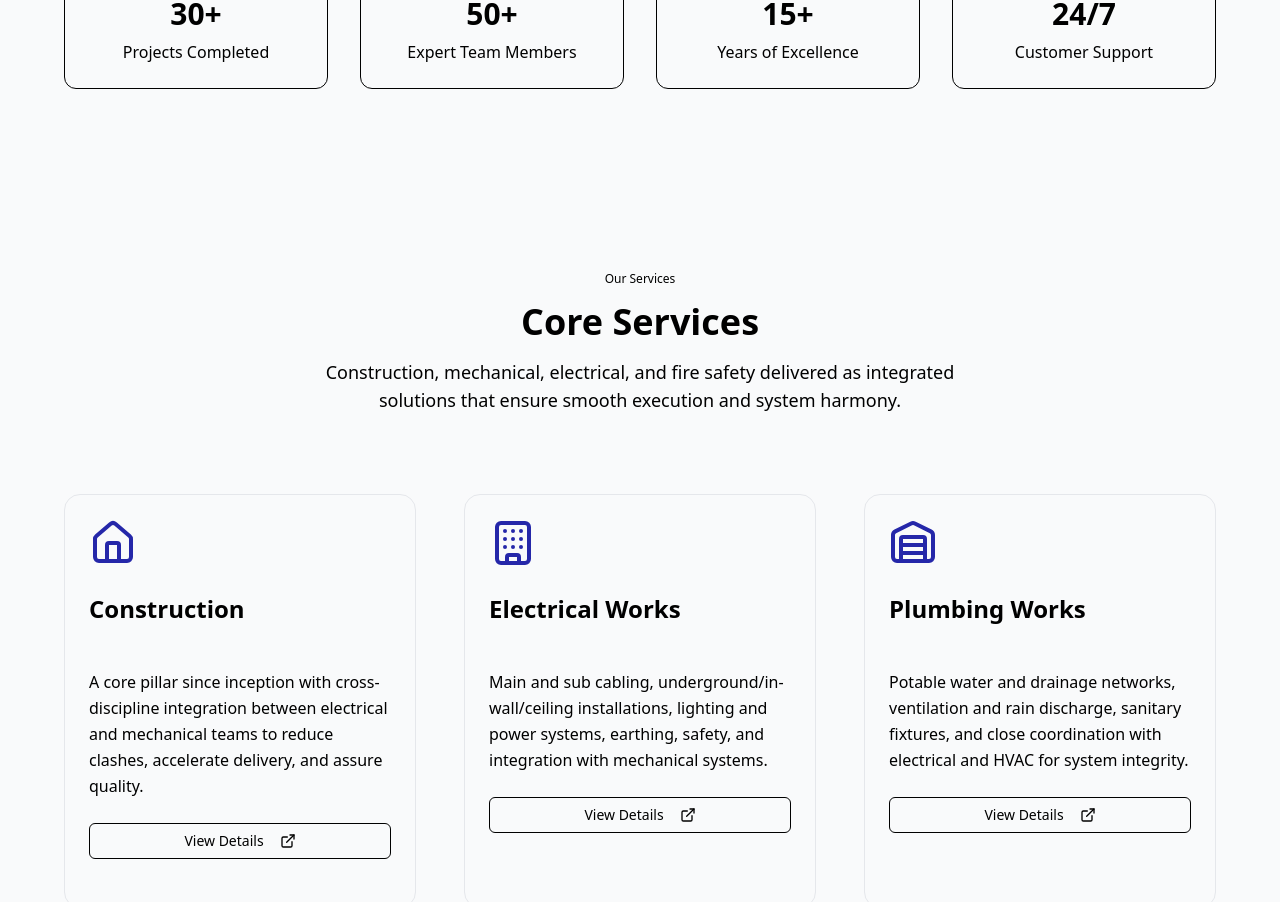
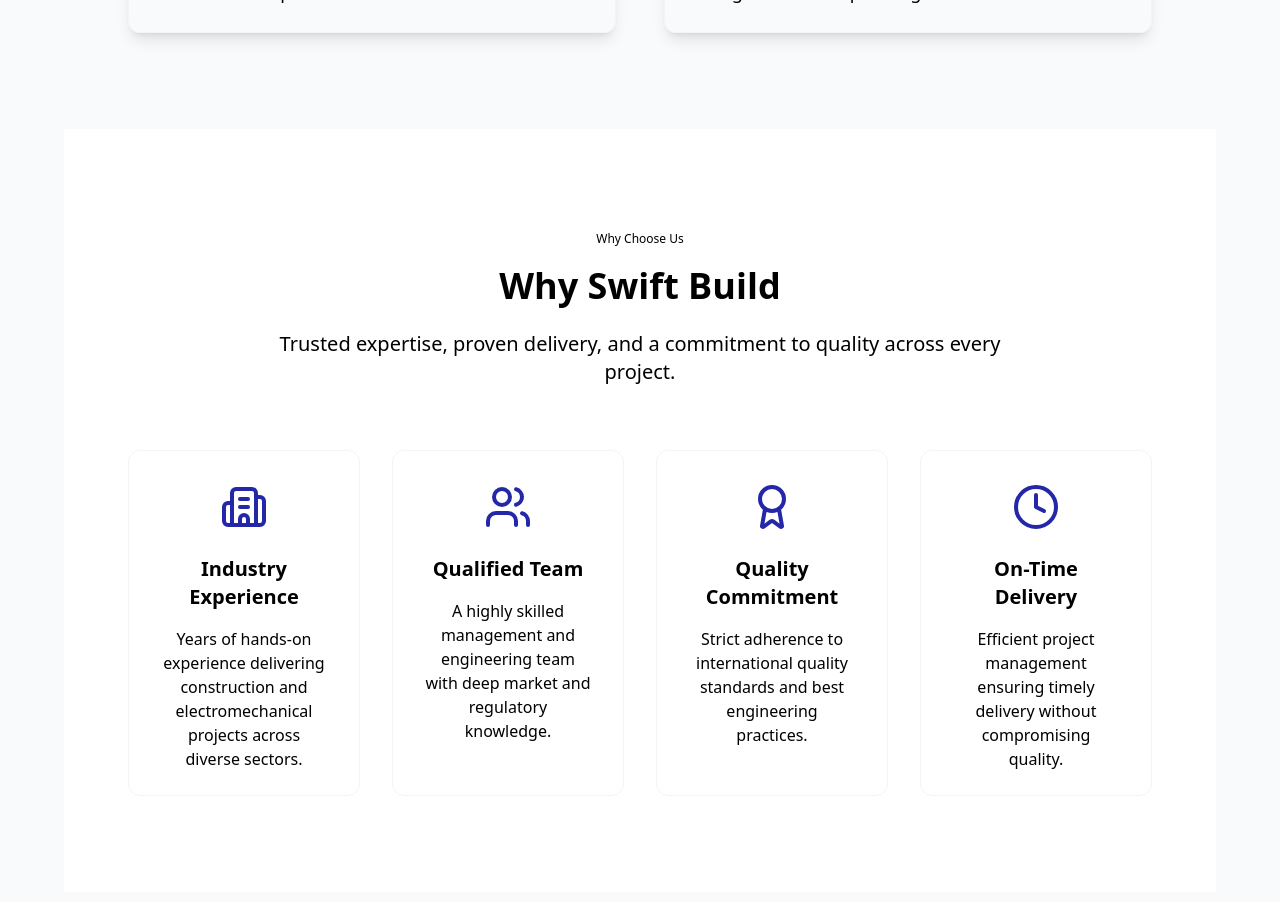
Before and after one commit to mostafa-hwary/Swift_Bulid, a React (Vite) app: page / in a window 1280 px wide. Shown: the part 3740-4642 px from the top of the page. Built offline with nearby package versions, Linux system fonts and the light colour scheme.

Commit message:
Why Swift Build Section

```diff
--- a/src/components/About.tsx
+++ b/src/components/About.tsx
@@ -63,6 +63,18 @@
               className="rounded-lg shadow-2xl w-full h-[400px] object-cover"
             />
           </div>
+        </div>
+
+        <div className="grid sm:grid-cols-2 lg:grid-cols-4 gap-8">
+          {stats.map((stat, index) => (
+            <Card key={index} className="text-center">
+              <CardContent className="pt-6">
+                <stat.icon className="h-12 w-12 text-[#2527A9] mx-auto mb-4" />
+                <div className="text-3xl font-bold mb-2">{stat.number}</div>
+                <p className="text-muted-foreground">{stat.label}</p>
+              </CardContent>
+            </Card>
+          ))}
         </div>
 
         {/* ===== Company History Section (Enhanced) ===== */}
@@ -197,19 +209,79 @@
           </div>
         </section>
 
+        {/* ===== Why Swift Build Section ===== */}
+        <section className="py-24 bg-white">
+          <div className="container px-8 lg:px-16">
+            <div className="text-center mb-16">
+              <Badge variant="secondary" className="mb-4">
+                {t("why.badge")}
+              </Badge>
+              <h2 className="text-4xl font-bold mb-6">
+                {t("why.title")}
+              </h2>
+              <p className="text-xl text-muted-foreground max-w-3xl mx-auto">
+                {t("why.subtitle")}
+              </p>
+            </div>
+
+            <div className="grid sm:grid-cols-2 lg:grid-cols-4 gap-8">
+              {/* Card 1 */}
+              <Card className="hover:shadow-xl transition-shadow border border-gray-100">
+                <CardContent className="p-8 text-center">
+                  <Building2 className="h-12 w-12 text-[#2527A9] mx-auto mb-6" />
+                  <h3 className="text-xl font-bold mb-4">
+                    {t("why.reason1.title")}
+                  </h3>
+                  <p className="text-muted-foreground">
+                    {t("why.reason1.desc")}
+                  </p>
+                </CardContent>
+              </Card>
+
+              {/* Card 2 */}
+              <Card className="hover:shadow-xl transition-shadow border border-gray-100">
+                <CardContent className="p-8 text-center">
+                  <Users className="h-12 w-12 text-[#2527A9] mx-auto mb-6" />
+                  <h3 className="text-xl font-bold mb-4">
+                    {t("why.reason2.title")}
+                  </h3>
+                  <p className="text-muted-foreground">
+                    {t("why.reason2.desc")}
+                  </p>
+                </CardContent>
+              </Card>
+
+              {/* Card 3 */}
+              <Card className="hover:shadow-xl transition-shadow border border-gray-100">
+                <CardContent className="p-8 text-center">
+                  <Award className="h-12 w-12 text-[#2527A9] mx-auto mb-6" />
+                  <h3 className="text-xl font-bold mb-4">
+                    {t("why.reason3.title")}
+                  </h3>
+                  <p className="text-muted-foreground">
+                    {t("why.reason3.desc")}
+                  </p>
+                </CardContent>
+              </Card>
+
+              {/* Card 4 */}
+              <Card className="hover:shadow-xl transition-shadow border border-gray-100">
+                <CardContent className="p-8 text-center">
+                  <Clock className="h-12 w-12 text-[#2527A9] mx-auto mb-6" />
+                  <h3 className="text-xl font-bold mb-4">
+                    {t("why.reason4.title")}
+                  </h3>
+                  <p className="text-muted-foreground">
+                    {t("why.reason4.desc")}
+                  </p>
+                </CardContent>
+              </Card>
+            </div>
+          </div>
+        </section>
 
 
-        <div className="grid sm:grid-cols-2 lg:grid-cols-4 gap-8">
-          {stats.map((stat, index) => (
-            <Card key={index} className="text-center">
-              <CardContent className="pt-6">
-                <stat.icon className="h-12 w-12 text-[#2527A9] mx-auto mb-4" />
-                <div className="text-3xl font-bold mb-2">{stat.number}</div>
-                <p className="text-muted-foreground">{stat.label}</p>
-              </CardContent>
-            </Card>
-          ))}
-        </div>
+
       </div>
     </section>
   );
--- a/src/components/LanguageContext.tsx
+++ b/src/components/LanguageContext.tsx
@@ -40,6 +40,16 @@
     'about.feature1': 'Strong internal coordination',
     'about.feature2': 'Specialized expertise',
     'about.feature3': 'Commitment to quality and timelines',
+
+    'about.stat1': '25+',
+    'about.stat1Label': 'Projects Completed',
+    'about.stat2': '30+',
+    'about.stat2Label': 'Expert Team Members',
+    'about.stat3': '12+',
+    'about.stat3Label': 'Years of Excellence',
+    'about.stat4': '24/7',
+    'about.stat4Label': 'Customer Support',
+
     'about.history.heading':'COMPANY HISTORY ',
     'about.history.summary':"Swift Build Contracting boasts a highly skilled team of management experts dedicated to meeting the growing demand for advisory services and urban market development by integrating global insights with local expertise. Our experienced team continuously evolves to serve our clients effectively, achieving notable distinction in the construction sector through sound concepts and practices. By successfully completing various construction projects, Swift Build has qualified to be among the leading contractors in the Kingdom. Our management and engineering staff possess a thorough understanding of market regulations and practical, academic, and field experience. Construction and infrastructure projects remain a top priority for Swift Build, supported by our commitment and capability to meet market needs and customer expectations regarding quality and standards. The mission of Swift Build's construction sector has been pivotal in driving urban renewal,contributing to the Kingdom's economic growth, and establishing a new era of modern urban development. We undertake large and medium-sized construction development projects across the Middle East and Saudi markets, providing integrated urban services with professionalism and adherence to international quality standards.",
     "about.history.highlight1": "Established in 2017 with a strong focus on construction and electromechanical works.",
@@ -48,21 +58,24 @@
 
     "about.visionMission.badge": "Our Direction",
     "about.visionMission.title": "Vision & Mission",
-
     "about.vision.title": "Our Vision",
     "about.vision.description": "To be one of the leading construction and electromechanical contractors in the region by delivering innovative, sustainable, and high-quality projects that contribute to modern urban development.",
-
     "about.mission.title": "Our Mission",
     "about.mission.description": "To deliver construction and infrastructure projects with professionalism, efficiency, and commitment to quality standards while meeting client expectations and supporting long-term development goals.",
 
-    'about.stat1': '30+',
-    'about.stat1Label': 'Projects Completed',
-    'about.stat2': '50+',
-    'about.stat2Label': 'Expert Team Members',
-    'about.stat3': '15+',
-    'about.stat3Label': 'Years of Excellence',
-    'about.stat4': '24/7',
-    'about.stat4Label': 'Customer Support',
+    "why.badge": "Why Choose Us",
+    "why.title": "Why Swift Build",
+    "why.subtitle": "Trusted expertise, proven delivery, and a commitment to quality across every project.",
+    "why.reason1.title": "Industry Experience",
+    "why.reason1.desc": "Years of hands-on experience delivering construction and electromechanical projects across diverse sectors.",
+    "why.reason2.title": "Qualified Team",
+    "why.reason2.desc": "A highly skilled management and engineering team with deep market and regulatory knowledge.",
+    "why.reason3.title": "Quality Commitment",
+    "why.reason3.desc": "Strict adherence to international quality standards and best engineering practices.",
+    "why.reason4.title": "On-Time Delivery",
+    "why.reason4.desc": "Efficient project management ensuring timely delivery without compromising quality.",
+
+
 
     // Services
     'services.badge': 'Our Services',
@@ -367,28 +380,41 @@
     'about.feature1': 'تنسيق داخلي عالي',
     'about.feature2': 'خبرات متخصصة',
     'about.feature3': 'التزام بالجودة والمواعيد',
+
+    'about.stat1': '+25',
+    'about.stat1Label': 'مشروع مكتمل',
+    'about.stat2': '+30',
+    'about.stat2Label': 'عضو فريق خبير',
+    'about.stat3': '+12',
+    'about.stat3Label': 'سنة من التميز',
+    'about.stat4': '24/7',
+    'about.stat4Label': 'دعم العملاء',
+
     "about.history.heading": "نبذة عن تاريخ الشركة",
     "about.history.summary": "تفخر شركة سويفت بيلد للمقاولات بامتلاك فريق إداري وهندسي عالي الكفاءة، يعمل على تلبية الطلب المتزايد على الخدمات الاستشارية وتطوير الأسواق العمرانية من خلال الدمج بين الخبرات العالمية والمعرفة المحلية. يواصل فريق العمل تطوير خبراته بشكل مستمر لخدمة عملائنا بكفاءة، مما مكّن الشركة من تحقيق مكانة متميزة في قطاع الإنشاءات عبر تطبيق مفاهيم وممارسات هندسية مدروسة. ومن خلال تنفيذ العديد من المشاريع الإنشائية بنجاح، استطاعت سويفت بيلد أن تكون ضمن نخبة شركات المقاولات في المملكة. يتمتع فريق الإدارة والهندسة بفهم عميق للأنظمة واللوائح، إضافة إلى خبرات عملية وأكاديمية وميدانية واسعة. وتُعد مشاريع الإنشاءات والبنية التحتية من أولويات الشركة، مدعومة بالقدرة والالتزام بتلبية متطلبات السوق وتوقعات العملاء من حيث الجودة والمعايير. وقد كان لدور قطاع الإنشاءات في سويفت بيلد أثر محوري في دعم التجديد العمراني، والمساهمة في النمو الاقتصادي للمملكة، وترسيخ مرحلة جديدة من التطوير الحضري الحديث. كما تنفذ الشركة مشاريع تطوير إنشائي متوسطة وكبيرة الحجم في أسواق المملكة والشرق الأوسط، مقدمة خدمات عمرانية متكاملة باحترافية ووفق أعلى معايير الجودة العالمية.",
     "about.history.highlight1": "تأسست الشركة عام 2017 مع تركيز قوي على أعمال الإنشاءات والإلكتروميكانيك.",
     "about.history.highlight2": "تنفيذ العديد من المشاريع الناجحة في المملكة العربية السعودية وأسواق الشرق الأوسط.",
     "about.history.highlight3": "اكتساب مكانة متقدمة ضمن شركات المقاولات الرائدة بفضل جودة التنفيذ.",
+
     "about.visionMission.badge": "اتجاهنا",
     "about.visionMission.title": "الرؤية والرسالة",
-
     "about.vision.title": "رؤيتنا",
     "about.vision.description": "أن نكون من الشركات الرائدة في مجال الإنشاءات والأعمال الإلكتروميكانيكية من خلال تقديم مشاريع مبتكرة ومستدامة وعالية الجودة تساهم في تطوير العمران الحديث.",
-
     "about.mission.title": "رسالتنا",
     "about.mission.description": "تنفيذ مشاريع الإنشاءات والبنية التحتية باحترافية وكفاءة عالية، مع الالتزام بأعلى معايير الجودة وتلبية تطلعات العملاء ودعم أهداف التنمية طويلة المدى.",
 
-    'about.stat1': '+30',
-    'about.stat1Label': 'مشروع مكتمل',
-    'about.stat2': '+50',
-    'about.stat2Label': 'عضو فريق خبير',
-    'about.stat3': '+15',
-    'about.stat3Label': 'سنة من التميز',
-    'about.stat4': '24/7',
-    'about.stat4Label': 'دعم العملاء',
+    "why.badge": "لماذا سويفت بيلد",
+    "why.title": "لماذا تختار سويفت بيلد",
+    "why.subtitle": "خبرة موثوقة، تنفيذ احترافي، والتزام بالجودة في جميع مراحل المشروع.",
+    "why.reason1.title": "خبرة واسعة",
+    "why.reason1.desc": "سنوات من الخبرة العملية في تنفيذ مشاريع الإنشاءات والأعمال الإلكتروميكانيكية بمختلف القطاعات.",
+    "why.reason2.title": "فريق مؤهل",
+    "why.reason2.desc": "فريق إداري وهندسي عالي الكفاءة يمتلك معرفة عميقة بالأنظمة ومتطلبات السوق.",
+    "why.reason3.title": "التزام بالجودة",
+    "why.reason3.desc": "تطبيق أعلى معايير الجودة العالمية وأفضل الممارسات الهندسية في جميع المشاريع.",
+    "why.reason4.title": "الالتزام بالمواعيد",
+    "why.reason4.desc": "إدارة فعالة للمشاريع تضمن التسليم في الوقت المحدد دون التأثير على جودة التنفيذ.",
+
 
     // Services
     'services.badge': 'خدماتنا',
```
